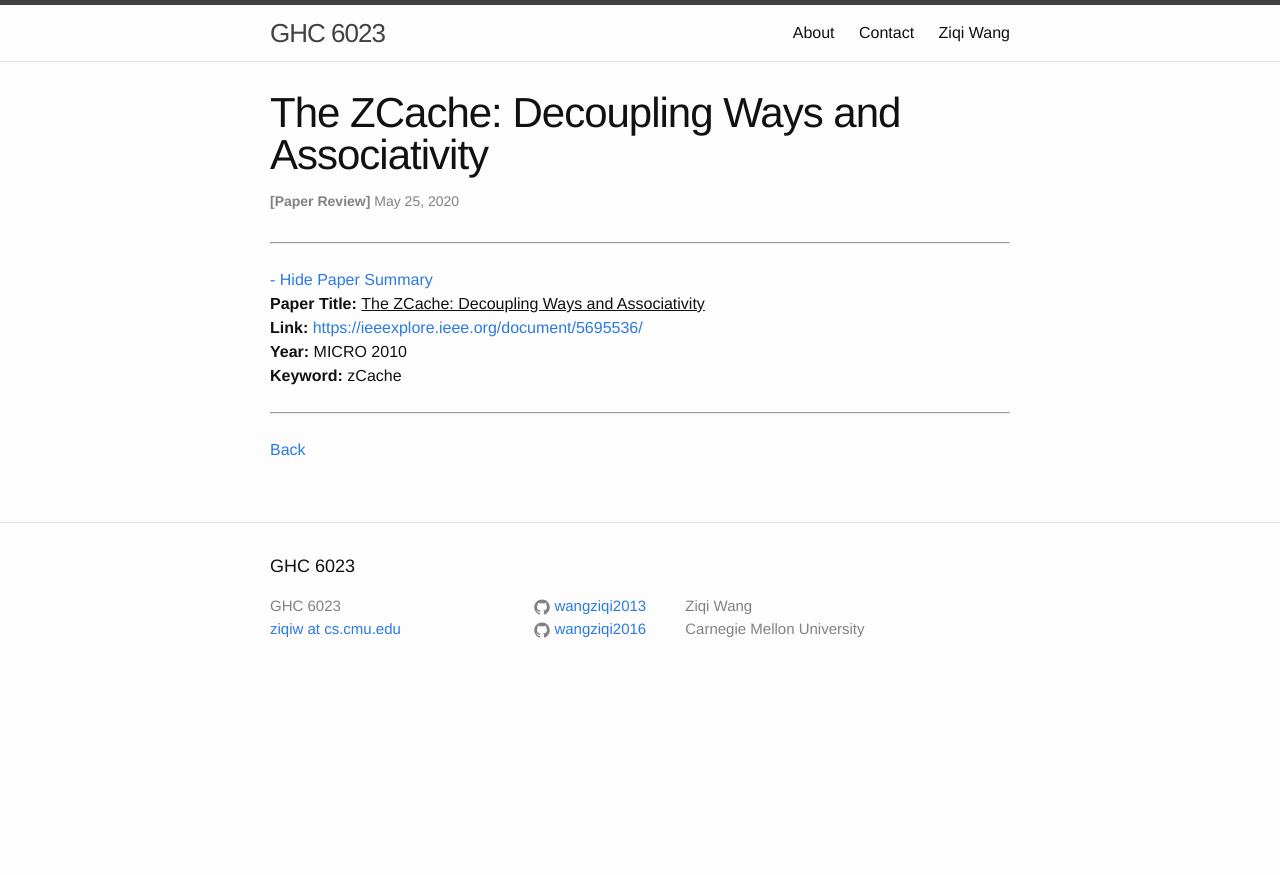
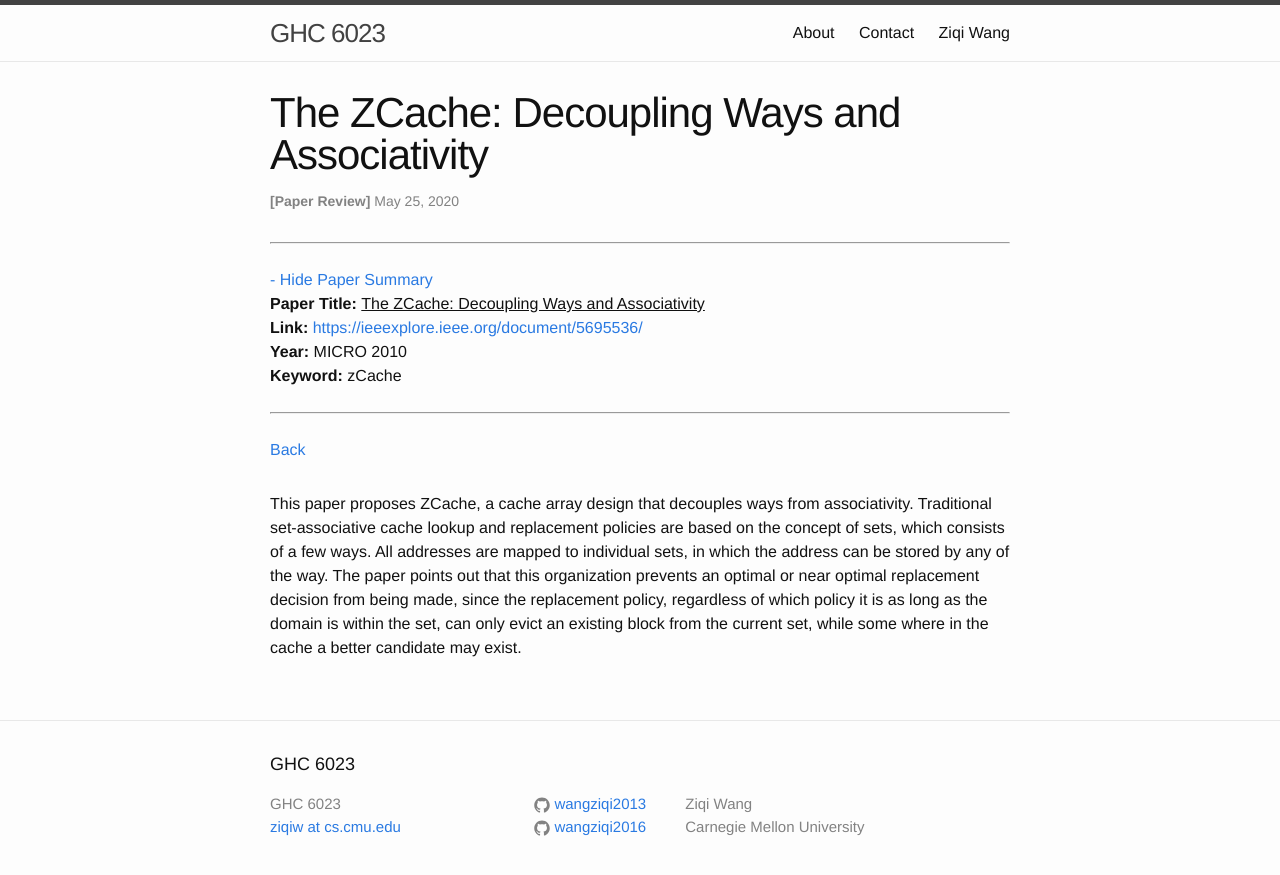
Before and after one commit to wangziqi2013/wangziqi2013.github.io, a Jekyll site: the page built from _posts/2020-05-24-zcache.markdown, in a window 1280 px wide. Shown: the top 875 px of the page. Built offline with Jekyll 4.4.1, drawn with Linux system fonts in a browser that asks for light colours.

Commit message:
Adding classical cache

```diff
--- a/_posts/2020-05-24-zcache.markdown
+++ b/_posts/2020-05-24-zcache.markdown
@@ -12,3 +12,10 @@ htm_cd:
 htm_cr:
 version_mgmt:
 ---
+
+This paper proposes ZCache, a cache array design that decouples ways from associativity. Traditional set-associative
+cache lookup and replacement policies are based on the concept of sets, which consists of a few ways. All addresses
+are mapped to individual sets, in which the address can be stored by any of the way. The paper points out that
+this organization prevents an optimal or near optimal replacement decision from being made, since the replacement policy,
+regardless of which policy it is as long as the domain is within the set, can only evict an existing block from the
+current set, while some where in the cache a better candidate may exist.
```
